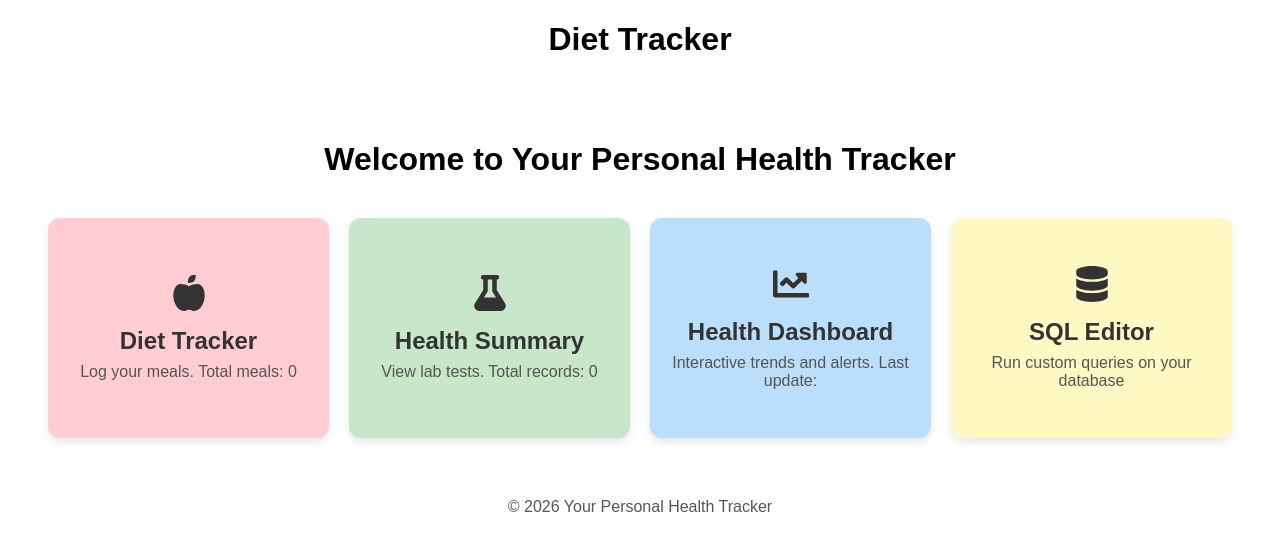
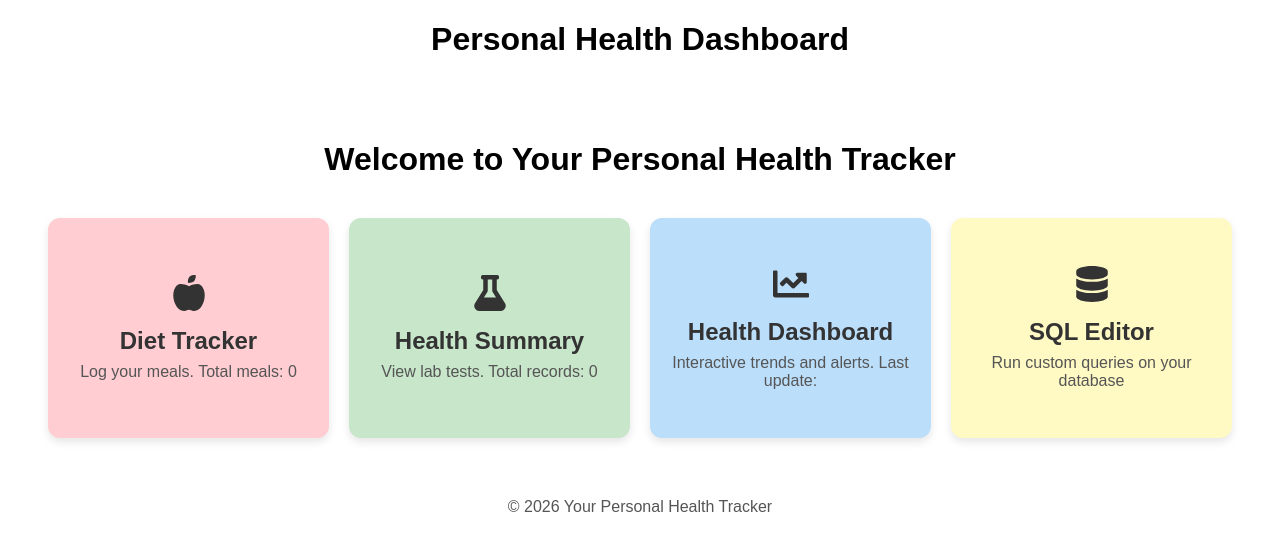
Before and after one commit to idea-ai-labs/diet-tracker, a Next.js app: page / in a window 1280 px wide. Shown: the top 550 px of the page. Built offline with nearby package versions, Linux system fonts and the light colour scheme; no server answers; the database is empty.

Commit message:
Update layout.tsx

```diff
--- a/app/layout.tsx
+++ b/app/layout.tsx
@@ -8,7 +8,7 @@ return(
 
 <body>
 
-<h1 style={{textAlign:"center"}}>Diet Tracker</h1>
+<h1 style={{textAlign:"center"}}>Personal Health Dashboard</h1>
 
 {children}
 
```
